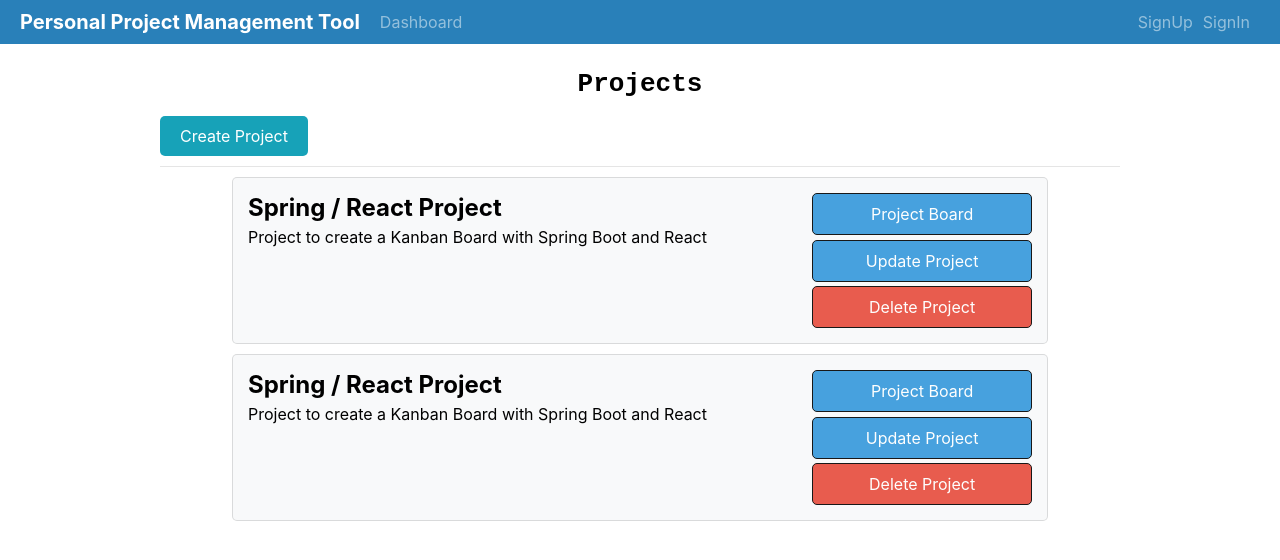
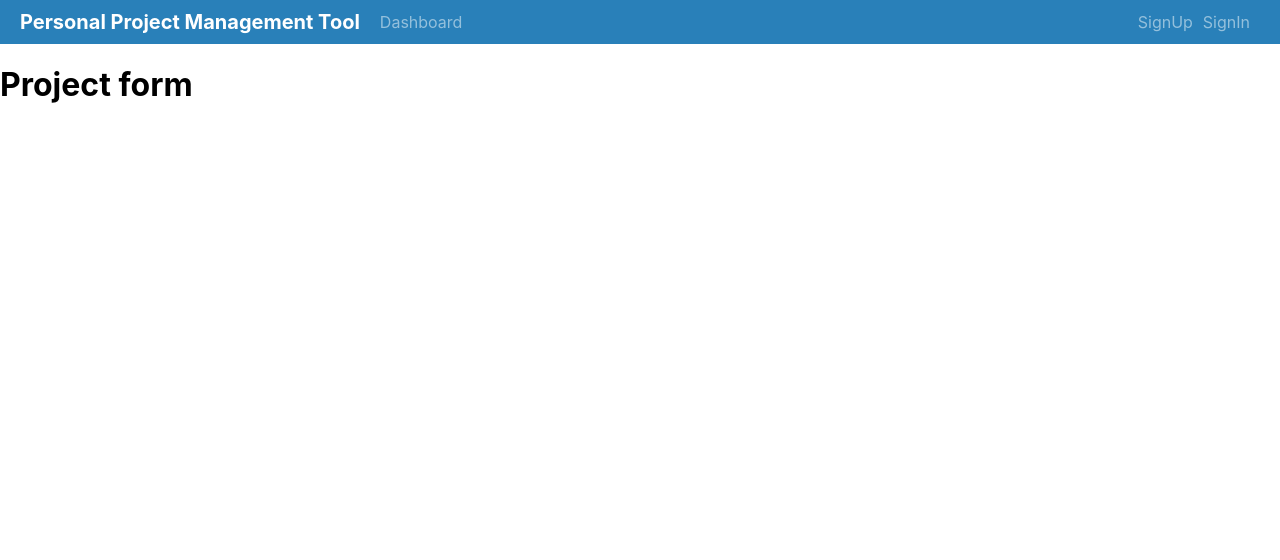
Before and after one commit to devflash/ppmProject-client, a React app: page /showForm in a window 1280 px wide. Shown: the top 560 px of the page. Built offline with nearby package versions, Linux system fonts and the light colour scheme.

Commit message:
added route

```diff
--- a/src/App.js
+++ b/src/App.js
@@ -1,7 +1,9 @@
 import React, { Component } from 'react';
 import Dashboard from './Components/Dashboard';
 import Header from './Components/Layout/Header';
+import ProjectForm from './Components/Project/ProjectForm';
 import './App.css'
+import {Route,Switch} from 'react-router-dom';
 // import "bootstrap/dist/css/bootstrap.min.css";
 // import "jquery/src/jquery";
 // import "bootstrap/dist/js/bootstrap.min.js";
@@ -10,7 +12,13 @@ class App extends Component {
     return (
       <div>
         <Header/>
-        <Dashboard/>
+        <Switch>
+          <Route  path="/showForm" component={ProjectForm}/>
+          <Route  path="/" component={Dashboard}/>
+        </Switch>
+
+
+
       </div>
     );
   }
--- a/src/Components/Layout/Header.js
+++ b/src/Components/Layout/Header.js
@@ -16,7 +16,7 @@ class Header extends Component{
                        <a href="#" className={styles.navigationItem}>SignIn</a>
                    </div>
                </div>
-               <div class={styles.toggleHamburger}>
+               <div className={styles.toggleHamburger}>
                     <div></div>
                     <div></div>
                     <div></div>
--- /dev/null
+++ b/src/Components/Project/ProjectForm.js
@@ -0,0 +1,14 @@
+import React,{Component} from 'react';
+import styles from './ProjectForm.module.css';
+class ProjectForm extends Component{
+    render()
+    {
+        return(
+            <div>
+                <h1>Project form</h1>
+            </div>
+        )
+    }
+}
+
+export default ProjectForm;
--- a/src/Components/Project/ProjectItems.js
+++ b/src/Components/Project/ProjectItems.js
@@ -10,7 +10,7 @@ class ProjectItem extends Component
                    <h2>Spring / React Project</h2>
                    <span>Project to create a Kanban Board with Spring Boot and React</span>
                </div>
-               <div class={styles.ProjectOperations}>
+               <div className={styles.ProjectOperations}>
                    {/* <div className={styles.Success}>
                        <a href="#">Project Board</a>
                    </div>
--- a/src/index.js
+++ b/src/index.js
@@ -3,8 +3,14 @@ import ReactDOM from 'react-dom';
 
 import './index.css';
 import App from './App';
+import {BrowserRouter} from 'react-router-dom';
 import * as serviceWorker from './serviceWorker';
-ReactDOM.render(<App/>, document.getElementById('root'));
+const app=(
+    <BrowserRouter>
+        <App/>
+    </BrowserRouter>
+)
+ReactDOM.render(app, document.getElementById('root'));
 
 // If you want your app to work offline and load faster, you can change
 // unregister() to register() below. Note this comes with some pitfalls.
```
Also changed, not shown: src/Components/Project/ProjectForm.module.css (added).
